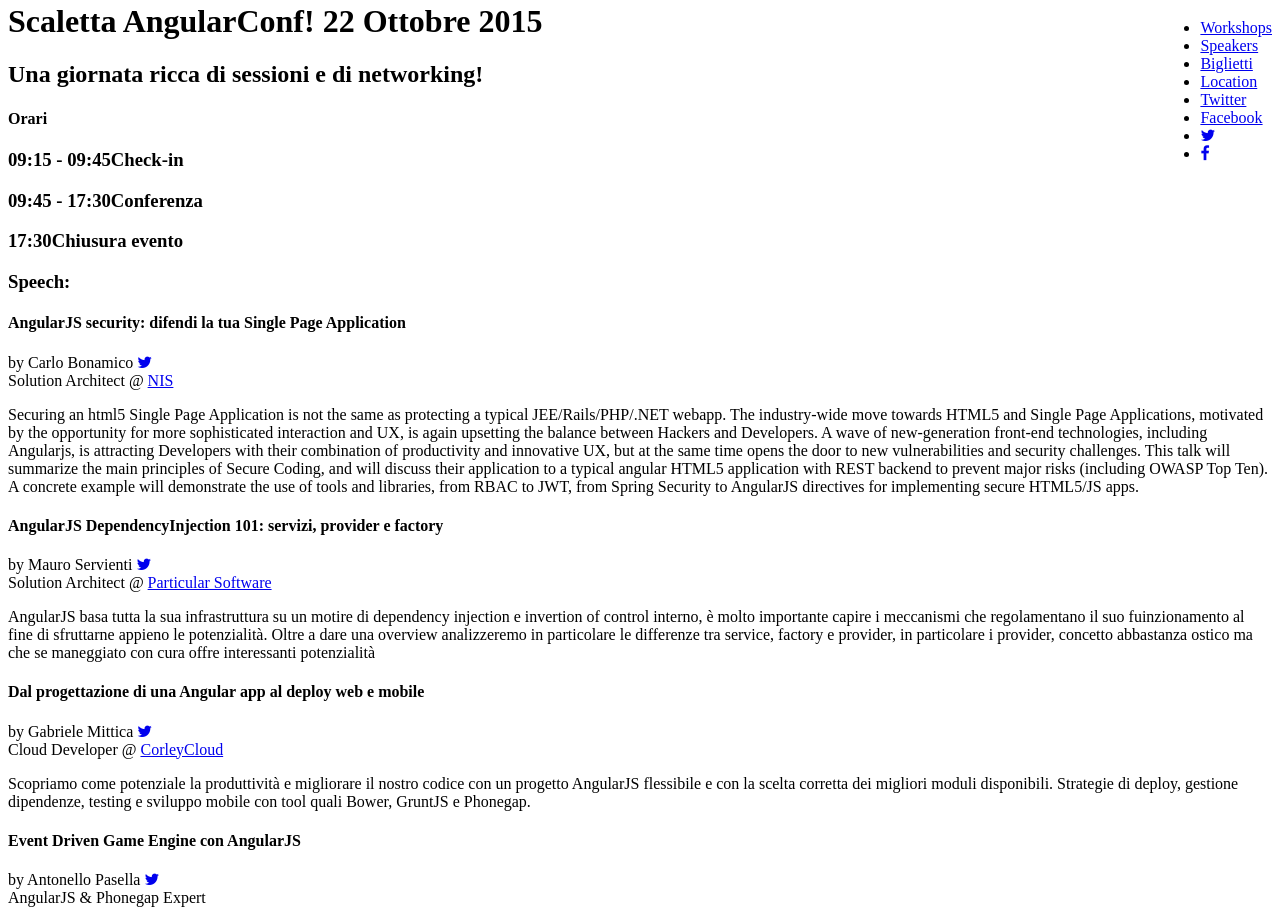
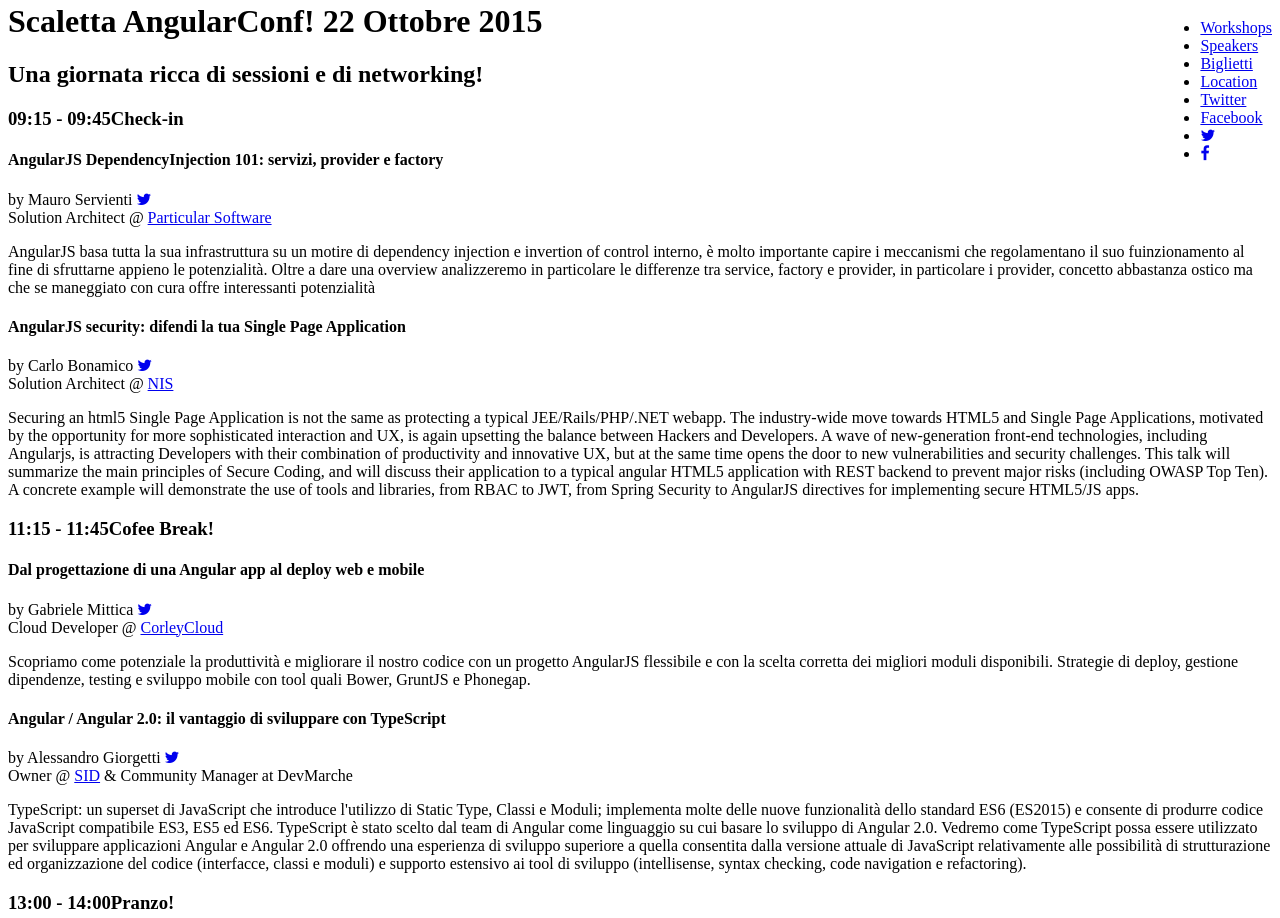
Before and after one commit to cloudconf/2015.angularconf.it, a website: page src/schedule.html in a window 1280 px wide. Shown: the part 106-1024 px from the top of the page. Drawn offline with nearby package versions, Linux system fonts and the light colour scheme.

Commit message:
schedule

```diff
--- a/src/less/main.less
+++ b/src/less/main.less
@@ -766,6 +766,9 @@
 .gabriele {
     background-image: url('images/speaker-gmittica.jpg');
 }
+.alessandro2 {
+    background-image: url('images/speaker-alessandro2.jpg');
+}
 .gianluca {
     background-image: url('images/speaker-gianarb.jpg');
 }
--- a/src/schedule.html
+++ b/src/schedule.html
@@ -117,21 +117,29 @@
               <div class="row">
                 <div class="col-lg-6 col-lg-offset-3">
                   <div class="alert alert-success text-center">
-                    <h4>Orari</h4>
                     <h3 class="margin"><span class="a">09:15 - 09:45</span><span class="b">Check-in</span></h3>
-                    <h3 class="margin"><span class="a">09:45 - 17:30</span><span class="b">Conferenza</span></h3>
-                    <h3 class="margin"><span class="a">17:30</span><span class="b">Chiusura evento</span></h3>
                   </div>
                 </div>
               </div>
 
 
             <div class="row">
-              <div class="col-lg-12 text-center">
-                <h3>Speech:</h3>
-              </div>
+                <div class="col-lg-6 col-lg-offset-3" >
+                  <div class="box" data-placement="left">
+                      <div class="box-icon">
+                        <span class="face mauro"></span>
+                      </div>
+                      <div class="info text-center">
+                          <h4 class="text-center">AngularJS DependencyInjection 101: servizi, provider e factory</h4>
+                          <p>by Mauro Servienti <a href="https://twitter.com/mauroservienti" target="_blank" class="btn-link"><i class="fa fa-twitter"></i></a><br>Solution Architect @ <a href="http://particular.net/" target="_blank">Particular Software</a></p>
+                          <span class="invisible">
+                            AngularJS basa tutta la sua infrastruttura su un motire di dependency injection e invertion of control interno, è molto importante capire i meccanismi che regolamentano il suo fuinzionamento al fine di sfruttarne appieno le potenzialità.
+                            Oltre a dare una overview analizzeremo in particolare le differenze tra service, factory e provider, in particolare  i provider, concetto abbastanza ostico ma che se maneggiato con cura offre interessanti potenzialità
+                          </span>
+                      </div>
+                  </div>
+                </div>
             </div>
-
               <div class="row">
                   <div class="col-lg-6 col-lg-offset-3" >
                     <div class="box" data-placement="left">
@@ -152,23 +160,14 @@
                     </div>
                   </div>
               </div>
+
+
               <div class="row">
-                  <div class="col-lg-6 col-lg-offset-3" >
-                    <div class="box" data-placement="left">
-                        <div class="box-icon">
-                          <span class="face mauro"></span>
-                        </div>
-                        <div class="info text-center">
-                          <!--  <p><strong>9:40, Keynote</strong></p>-->
-                            <h4 class="text-center">AngularJS DependencyInjection 101: servizi, provider e factory</h4>
-                            <p>by Mauro Servienti <a href="https://twitter.com/mauroservienti" target="_blank" class="btn-link"><i class="fa fa-twitter"></i></a><br>Solution Architect @ <a href="http://particular.net/" target="_blank">Particular Software</a></p>
-                            <span class="invisible">
-                              AngularJS basa tutta la sua infrastruttura su un motire di dependency injection e invertion of control interno, è molto importante capire i meccanismi che regolamentano il suo fuinzionamento al fine di sfruttarne appieno le potenzialità.
-                              Oltre a dare una overview analizzeremo in particolare le differenze tra service, factory e provider, in particolare  i provider, concetto abbastanza ostico ma che se maneggiato con cura offre interessanti potenzialità
-                            </span>
-                        </div>
-                    </div>
+                <div class="col-lg-6 col-lg-offset-3">
+                  <div class="alert alert-success text-center">
+                    <h3 class="margin"><span class="a">11:15 - 11:45</span><span class="b">Cofee Break!</span></h3>
                   </div>
+                </div>
               </div>
             <div class="row">
                 <div class="col-lg-6 col-lg-offset-3" >
@@ -187,6 +186,34 @@
                   </div>
                 </div>
             </div>
+            <div class="row">
+                <div class="col-lg-6 col-lg-offset-3" >
+                  <div class="box" data-placement="left">
+                      <div class="box-icon">
+                        <span class="face alessandro2"></span>
+                      </div>
+                      <div class="info text-center">
+                          <!--<p><strong>9:40, Keynote</strong></p>-->
+                          <h4 class="text-center">Angular / Angular 2.0: il vantaggio di sviluppare con TypeScript</h4>
+                          <p>by Alessandro Giorgetti <a href="https://twitter.com/A_Giorgetti" target="_blank" class="btn-link"><i class="fa fa-twitter"></i></a><br>Owner @ <a href="http://www.grupposid.com/" target="_blank">SID</a> &amp; Community Manager at DevMarche</p>
+                          <span class="invisible">
+                            TypeScript: un superset di JavaScript che introduce l'utilizzo di Static Type, Classi e Moduli;
+implementa molte delle nuove funzionalità dello standard ES6 (ES2015) e consente di produrre codice JavaScript compatibile ES3, ES5 ed ES6.
+TypeScript è stato scelto dal team di Angular come linguaggio su cui basare lo sviluppo di Angular 2.0.
+Vedremo come TypeScript possa essere utilizzato per sviluppare applicazioni Angular e Angular 2.0 offrendo una esperienza di sviluppo superiore a quella consentita dalla versione attuale di JavaScript relativamente alle possibilità di strutturazione ed organizzazione del codice (interfacce, classi e moduli) e supporto estensivo ai tool di sviluppo (intellisense, syntax checking, code navigation e refactoring).
+                          </span>
+                      </div>
+                  </div>
+                </div>
+            </div>
+
+              <div class="row">
+                <div class="col-lg-6 col-lg-offset-3">
+                  <div class="alert alert-success text-center">
+                    <h3 class="margin"><span class="a">13:00 - 14:00</span><span class="b">Pranzo!</span></h3>
+                  </div>
+                </div>
+              </div>
             <div class="row">
                 <div class="col-lg-6 col-lg-offset-3" >
                   <div class="box" data-placement="left">
@@ -228,6 +255,15 @@
                   </div>
                 </div>
             </div>
+
+
+                          <div class="row">
+                            <div class="col-lg-6 col-lg-offset-3">
+                              <div class="alert alert-success text-center">
+                                <h3 class="margin"><span class="a">15:00 - 15:30</span><span class="b">Cofee Break!</span></h3>
+                              </div>
+                            </div>
+                          </div>
 
             <div class="row">
                 <div class="col-lg-6 col-lg-offset-3" >
@@ -282,6 +318,14 @@
                   </div>
                 </div>
             </div>
+
+                          <div class="row">
+                            <div class="col-lg-6 col-lg-offset-3">
+                              <div class="alert alert-success text-center">
+                                <h3 class="margin"><span class="a">17:15</span><span class="b">Chiusura Evento!</span></h3>
+                              </div>
+                            </div>
+                          </div>
 
             <!--
 
```
Also changed, not shown: src/index.html (+7 -6 lines), src/images/speaker-alessandro2.jpg (added), src/images/sponsor/coolshop.png (added).
